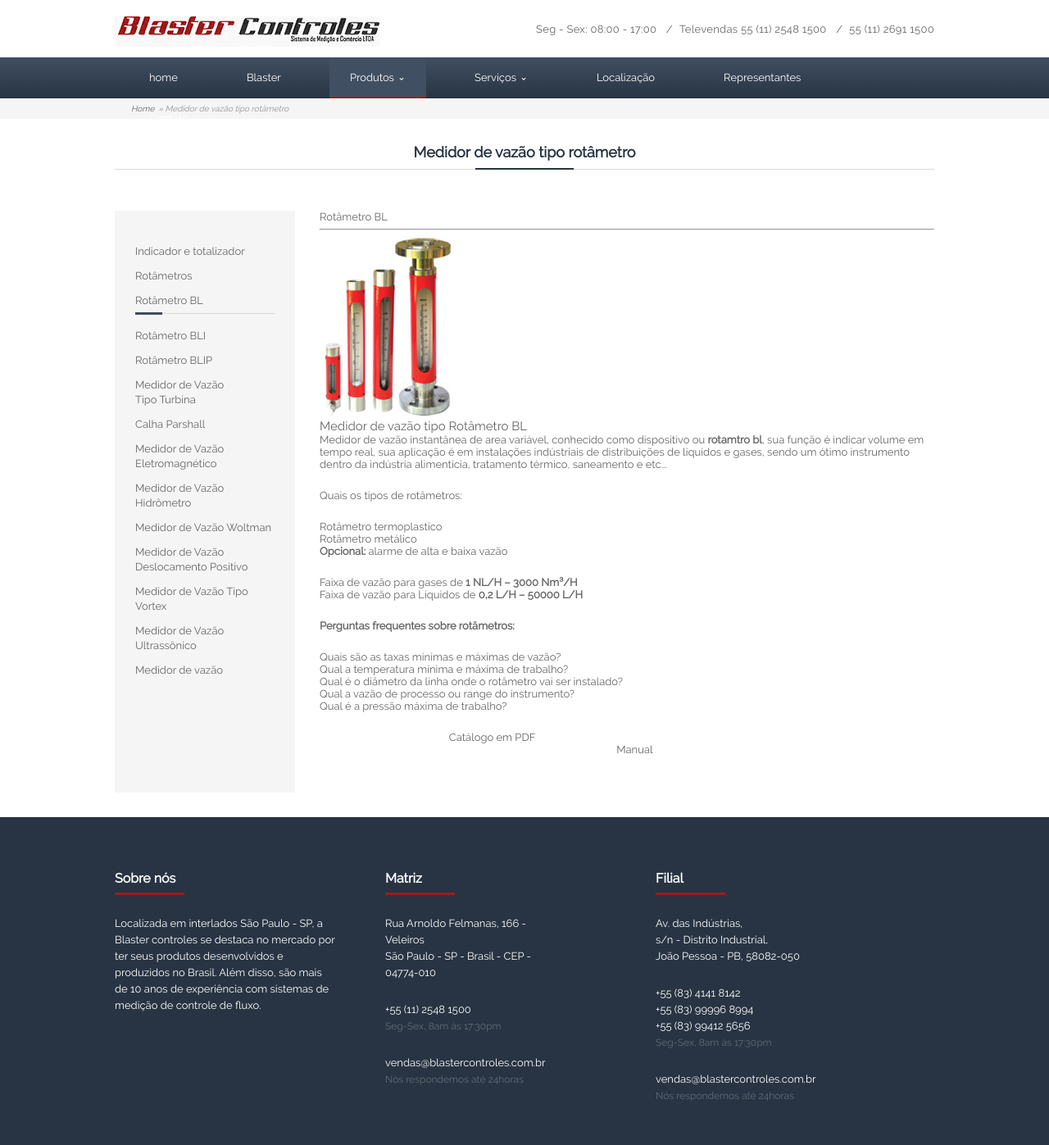
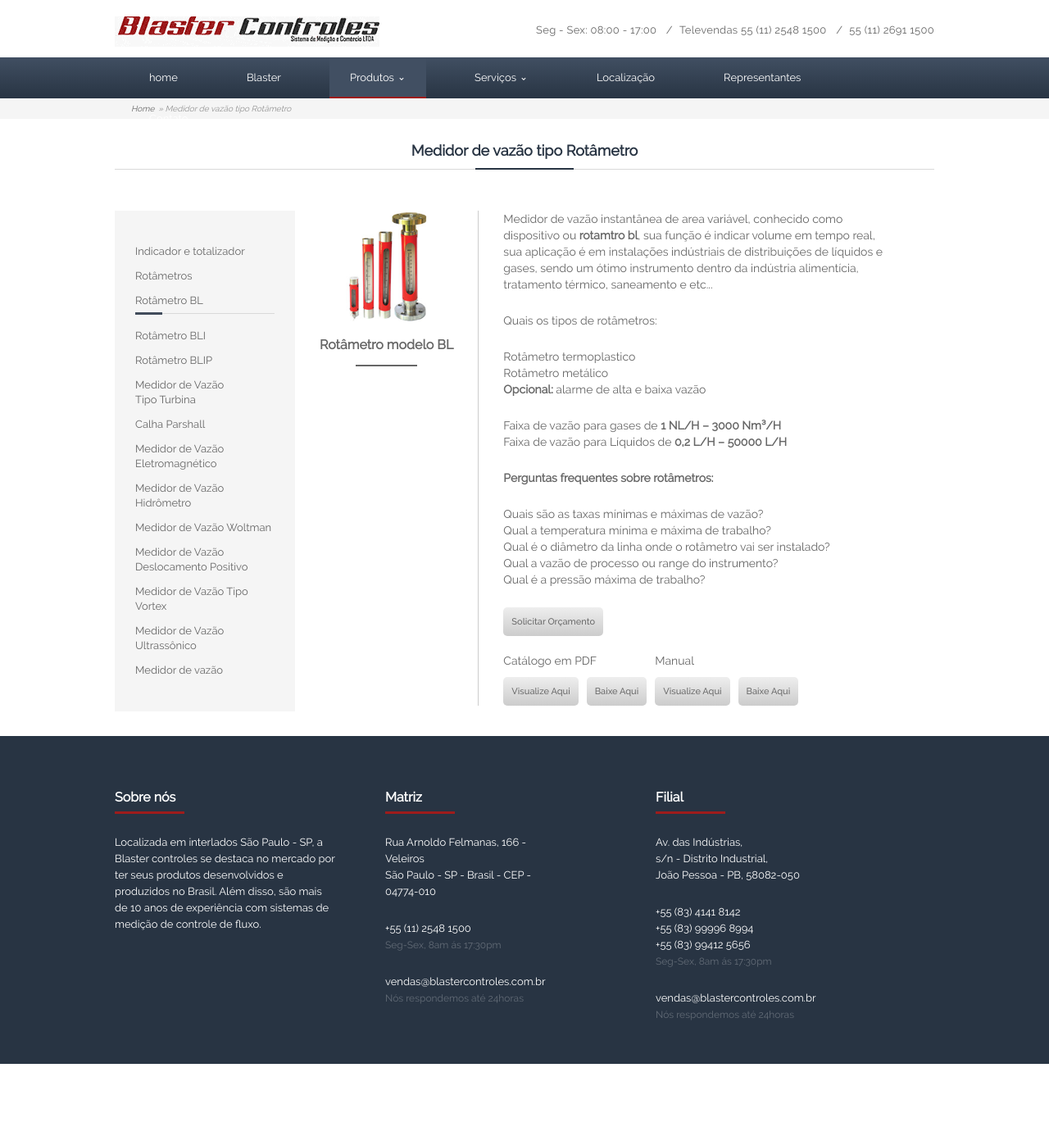
Before and after one commit to danilomasato/blaster, a PHP site: page /rotametro-bl.php in a window 1280 px wide. Shown: the whole page at 82% size. After the commit the page ends 1298 px from the top, so only its background shows below. Run offline with PHP 8.4, Linux system fonts and the light colour scheme.

Commit message:
Paginas internas

```diff
--- a/assets/css/core/_reset.scss
+++ b/assets/css/core/_reset.scss
@@ -47,7 +47,7 @@
   padding: 0px;
   overflow-x: hidden;
   color: #666666;
-  font: normal 13px/normal "raleway", bmw Pro;
+  font: normal 13px/18px "raleway", bmw Pro;
 }
 
 $green: #7FA025;
--- a/assets/css/layout/_structure.scss
+++ b/assets/css/layout/_structure.scss
@@ -244,7 +244,7 @@
     font-size: 18px;
     font-weight: bold;
     text-align: center;
-    padding-bottom: 10px;
+    padding-bottom: 13px;
 }
 
 .separator .separator-line {
@@ -285,7 +285,7 @@
     width: 100%;
 }
 
-#products .product {
+#products .product-list {
     float: left;
     width: 250px;
     min-height: 330px;
@@ -313,18 +313,20 @@
 
 #products.turbine .catalogo-general { display: none; }
 
-#products.turbine .product {
+#products.turbine .product-list {
     border-bottom: 1px solid #d9d9d9;
 }
 
-#products .product:nth-child(3n+0) { border-right: 0; }
+#products .product-list:nth-child(3n+0) { border-right: 0; }
 
-#products .product img {
+#products .product img,
+#products .product-list img {
     display: block;
     margin: 0 auto;
 }
 
-#products .product .title {
+#products .product .title,
+#products .product-list .title {
     color: #283443;
     font-size: 16px;
     text-align: center;
@@ -332,7 +334,8 @@
     margin: 20px 0;
 }
 
-#products .product .title:after {
+#products .product .title:after,
+#products .product-list .title:after {
     content: '';
     display: block;
     margin: 0 auto;
@@ -343,10 +346,71 @@
     background: #283443;
 }
 
-#products .product .description {
+#products .product-list .description {
     color: #666;
     font-size: 13px;
     line-height: 18px;
+}
+
+#products .product {
+    float: left;
+    width: 100%;
+}
+
+#products .product .product-photo {
+    float: left;
+}
+
+#products .product .title {
+    color: #666;
+}
+
+#products .product .title:after {
+    background: #666;
+}
+
+#products .product .product-datasheet {
+    float: left;
+    width: 500px;
+    padding-left: 30px;
+    border-left: 1px solid #ccc;
+    margin-left: 30px;
+    font-size: 14px;
+    line-height: 20px;
+}
+
+#products .product .catalog-general {
+    float: left;
+    width: 100%;
+}
+
+#products .product .catalog-general li:nth-child(1) {
+    width: 100%;
+    margin-top: 0;
+}
+
+#products .product .catalog-general li {
+    float: left;
+    margin-top: 20px;
+}
+
+#products .product .catalog-general h3 {
+    margin-bottom: 10px;
+}
+
+#products .product .btn {
+    border-radius: 5px;
+    color: #6a6a6a;
+    font-size: 11px;
+    text-transform: none;
+    height: 35px;
+    line-height: 35px;
+    background: #283443;
+    background: rgb(238,238,238);
+    background: -moz-linear-gradient(top, rgba(238,238,238,1) 0%, rgba(204,204,204,1) 100%);
+    background: -webkit-linear-gradient(top, rgba(238,238,238,1) 0%,rgba(204,204,204,1) 100%);
+    background: linear-gradient(to bottom, rgba(238,238,238,1) 0%,rgba(204,204,204,1) 100%);
+    filter: progid:DXImageTransform.Microsoft.gradient( startColorstr='#eeeeee', endColorstr='#cccccc',GradientType=0 );
 }
 
 #contact {
--- a/rotametro-bl.php
+++ b/rotametro-bl.php
@@ -31,7 +31,7 @@
     <?php include "inc/breadcrumb.php" ?>
 
     <div class="separator center">
-        <h1>Medidor de vazão tipo rotâmetro</h1>
+        <h1> Medidor de vazão tipo Rotâmetro </h1>
         <hr class="separator-line">
     </div>
 
@@ -39,14 +39,19 @@
         <?php include "inc/sidebar.php" ?>
 
         <section id="products">
-            <article>
-                <h1>Rotâmetro BL</h1>
-                <hr>
 
-                <img src="<?php echo $url ?>assets/img/rotametro.jpg" alt="rotametro bl" title="rotametro bl">
+            <article class="product">
+                <div class="product-photo">
+                    <img src="<?php echo $url ?>assets/img/rotametro.jpg" width="100" height="135" alt="rotametro" title="rotametro">
                     <div class="wrap">
                         <header>
-                        <h2> Medidor de vazão tipo Rotâmetro BL </h2>
+                            <h2 class="title"> Rotâmetro modelo BL </h2>
+                        </header>
+                    </div>
+                </div>
+
+                <div class="product-datasheet">
+                    <header>
                         <span>
                             Medidor de vazão instantânea de area variável, conhecido como dispositivo ou <strong>rotamtro bl</strong>, sua função é indicar volume em tempo real, sua aplicação é em instalações indústriais de distribuições de líquidos e gases, sendo um ótimo instrumento dentro da indústria alimentícia, tratamento térmico, saneamento e etc...
 
@@ -76,13 +81,14 @@
                         </p>
                     </span>
 
-                    <div class="catalogo-general full">
+                    <ol class="catalog-general">
+                        <li>
                             <div class="wrap">
                                 <a href="javascript:;" class="btn btn-budget fleft noMargin" data-reveal-id="myModal"> Solicitar Orçamento </a>
                             </div>
-                    </div>
+                        </li>
 
-                    <div class="catalogo-general">
+                        <li>
                             <h3> Catálogo em PDF </h3>
 
                             <div class="wrap">
@@ -90,21 +96,21 @@
                                 <a href="<?php echo $url ?>assets/pdf/Medidor-de-Vazao-Tipo-Rotametro-BL.pdf" title="Catálogo Rotâmetros modelo bl" download="Medidor-de-Vazao-Tipo-Rotametro-BL.pdf" class="btn"> Baixe Aqui </a>
 
                             </div>
-                    </div>
-                    <!-- catalogo-general-->
+                        </li>
+                        <!-- catalog-general-->
 
-                    <div class="catalogo-general catalogo-manual">
+                        <li class="catalog-manual">
                             <h3> Manual </h3>
 
                             <div class="wrap">
                                 <a href="<?php echo $url ?>assets/pdf/manuais/manual-de-montagem-bl-bli.pdf" title="Manual Rotâmetros modelo bl" target="_blank" class="btn"> Visualize Aqui </a>
                                 <a href="<?php echo $url ?>assets/pdf/manuais/manual-de-montagem-bl-bli.pdf" title="Manual Rotâmetros modelo bl" download="assets/pdf/manual-de-montagem-bl-bli.pdf" class="btn noMargin"> Baixe Aqui </a>
                             </div>
-                    </div>
-                    <!-- catalogo-manual -->
+                        </li>
+                    </ol>
+                    <!-- catalog-manual -->
 
                 </div>
-
             </article>
         </section>
         <!-- products -->
--- a/rotametros.php
+++ b/rotametros.php
@@ -39,7 +39,7 @@
         <?php include "inc/sidebar.php" ?>
 
         <section id="products">
-            <article class="product">
+            <article class="product-list">
                 <img src="<?php echo $url ?>assets/img/rotametro.jpg" width="100" height="135" alt="rotametro" title="rotametro">
                 <div class="wrap">
                     <header>
@@ -60,7 +60,7 @@
                     </div>
                 </div>
             </article>
-            <article class="product">
+            <article class="product-list">
                 <img src="<?php echo $url ?>assets/img/rotametro.jpg" width="100" height="135" alt="rotametro" title="rotametro">
                 <div class="wrap">
                     <header>
@@ -81,7 +81,7 @@
                     </div>
                 </div>
             </article>
-            <article class="product">
+            <article class="product-list">
                 <img src="<?php echo $url ?>assets/img/rotametro.jpg" width="100" height="135" alt="rotametro" title="rotametro">
                 <div class="wrap">
                     <header>
```
Also changed, not shown: medidor-turbina.php (+11 -11 lines), assets/css/application.css. Lines whose indentation alone changed are shown as unchanged.
